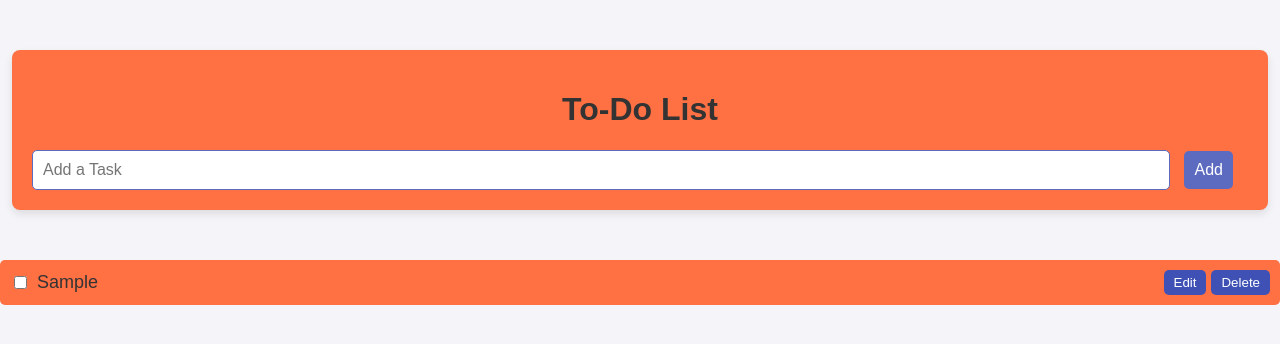
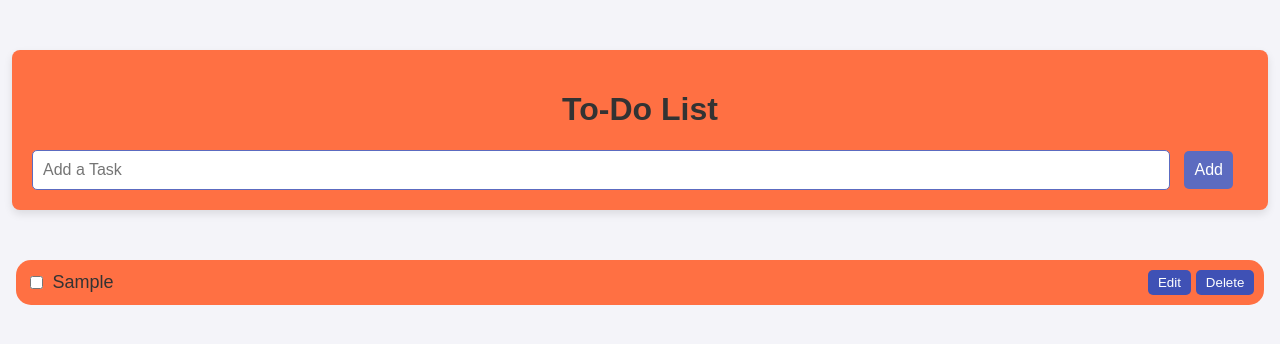
Before and after one commit to Narek5412/ACA-Home-Work, a plain HTML site: page My To-Do List/index.html in a window 1280 px wide. Both pictures are taken after typing "Sample" into the empty fields and a click on the button "Add". Drawn offline with Linux system fonts and the light colour scheme.

Commit message:
change task

```diff
--- a/My To-Do List/stayl.css
+++ b/My To-Do List/stayl.css
@@ -51,12 +51,14 @@ ul {
 }
 
 li {
+    width: 96%;
+    margin: 10px auto;
     display: flex;
     align-items: center;
     padding: 10px;
     background-color: #ff7043;
-    border-radius: 5px;
-    margin-bottom: 10px;
+    border-radius: 15px;
+
 }
 
 .taskCheckbox {
```
